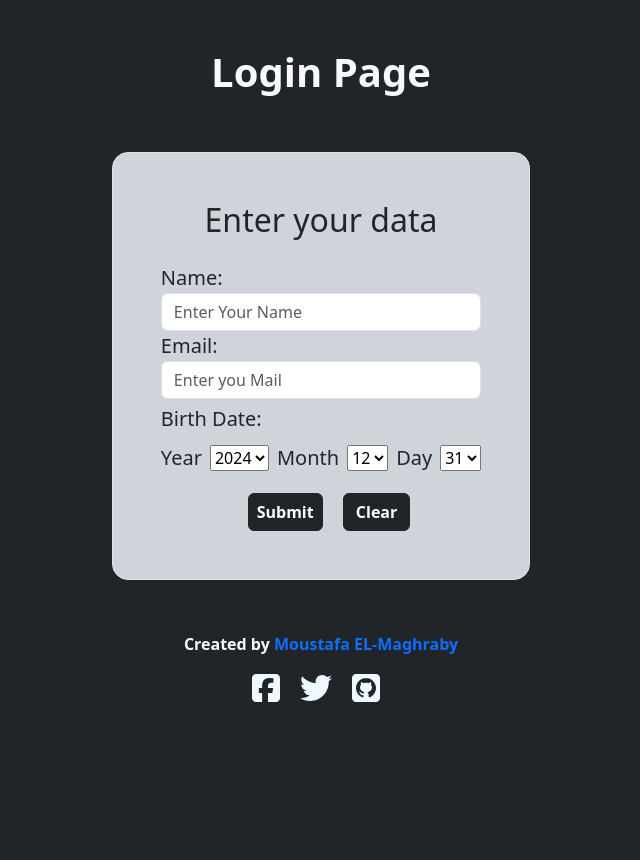
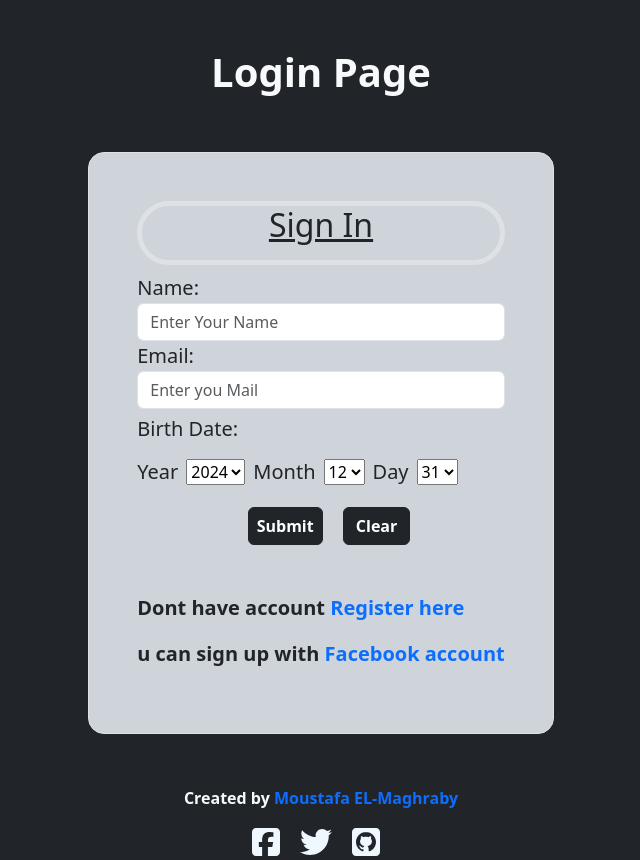
Before and after one commit to moustafa-elmaghraby/Js-form-with-date, a plain HTML site: page index.html in a window 1280 px wide. Shown: the whole page, without its empty margins (319-959 px from the left). Before the commit the page ends 800 px from the top, so only its background shows below. Drawn offline with Linux system fonts and the light colour scheme.

Commit message:
last enhance

```diff
--- a/css/style.css
+++ b/css/style.css
@@ -26,6 +26,8 @@
 
     .mobile-view {
         width: 95% !important;
+        padding: 0px!important;
+        padding: 20px 5px!important;
     }
     .mobile-veiw-1{
         display: flex;
--- a/index.html
+++ b/index.html
@@ -14,8 +14,8 @@
 
     <h1 class="text-light text-center fw-bold pt-5">Login Page</h1>
     <div class="d-flex justify-content-center align-content-center align-items-center  py-5 ">
-        <form class="border border-opacity-50 p-5 bg-dark-subtle shadow-1 rounded-4 mobile-view form-fix ">
-            <h2 class="text-center text-dark pb-3">Enter your data</h2>
+        <form class="border border-opacity-50  p-5 bg-dark-subtle shadow-1 rounded-4 mobile-view form-fix ">
+            <h2 class="text-center text-dark pb-3  text-decoration-underline border border-5 rounded-5 ">Sign In</h2>
             <div class="d-flex flex-column my-2 ">
                 <label for="Name">Name:</label>
                 <input type="text" placeholder="Enter Your Name" required class="form-control">
@@ -26,7 +26,7 @@
 
             </div>
 
-            <h5 >Birth Date:</h5>
+            <h5 class="pb-1" >Birth Date:</h5>
             <div class="d-flex flex-row py-1 gap-2 mobile-veiw-1 align-items-center">
 
                 <label for="year">Year</label>
@@ -50,11 +50,15 @@
             </div>
 
 
-            <div class="text-center mt-3 ">
+            <div class="text-center pt-3 ">
                 <button class="btn btn-dark fw-semibold px-2 mx-3" type="submit">Submit</button>
                 <button class="btn btn-dark fw-semibold" type="reset">Clear</button>
             </div>
+               <div class="pt-5 ">
+                <p class="fs-5 fw-semibold">Dont have account <a href="" class="text-decoration-none"> Register here</a> </p>
+                <p class="fs-5 fw-semibold">u can sign up with <a href=""class="text-decoration-none">Facebook account</a> </p>
 
+               </div>
         </form>
 
     </div>
```
